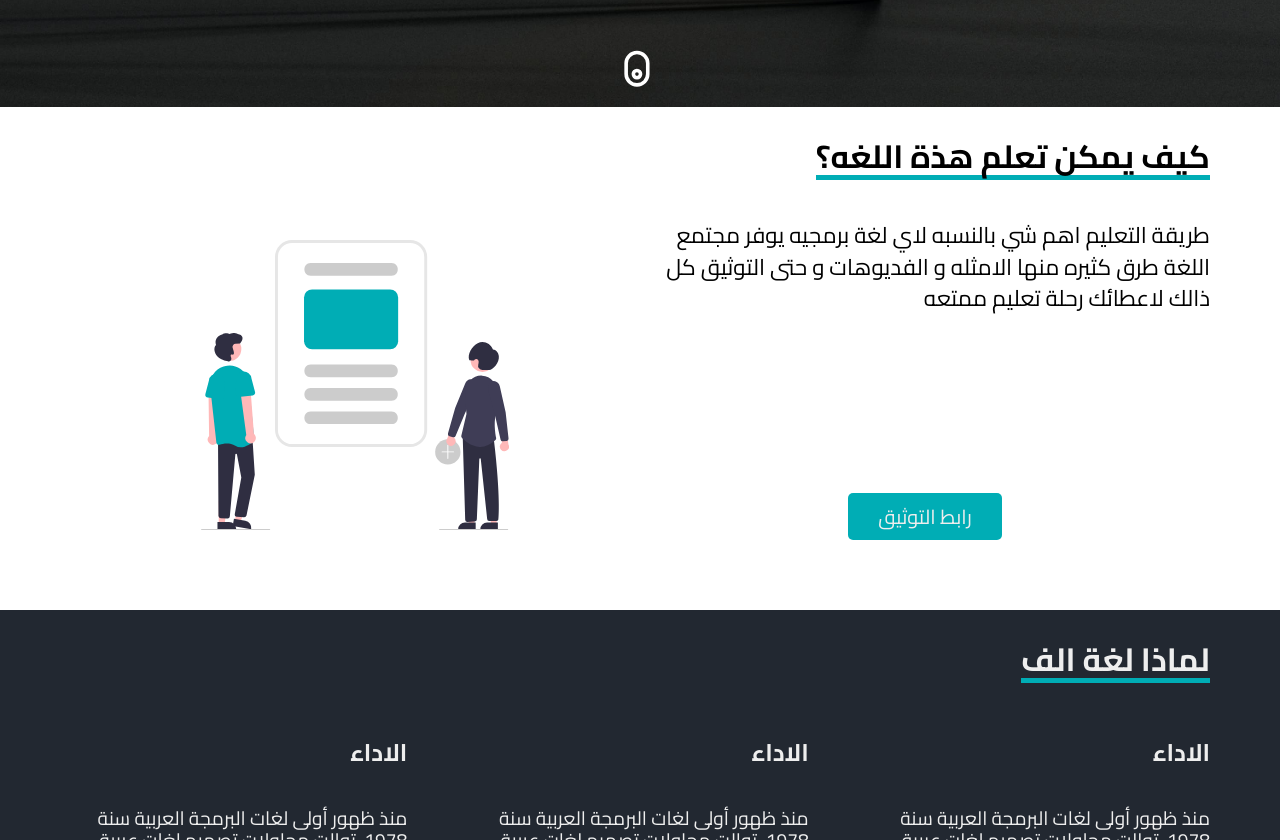
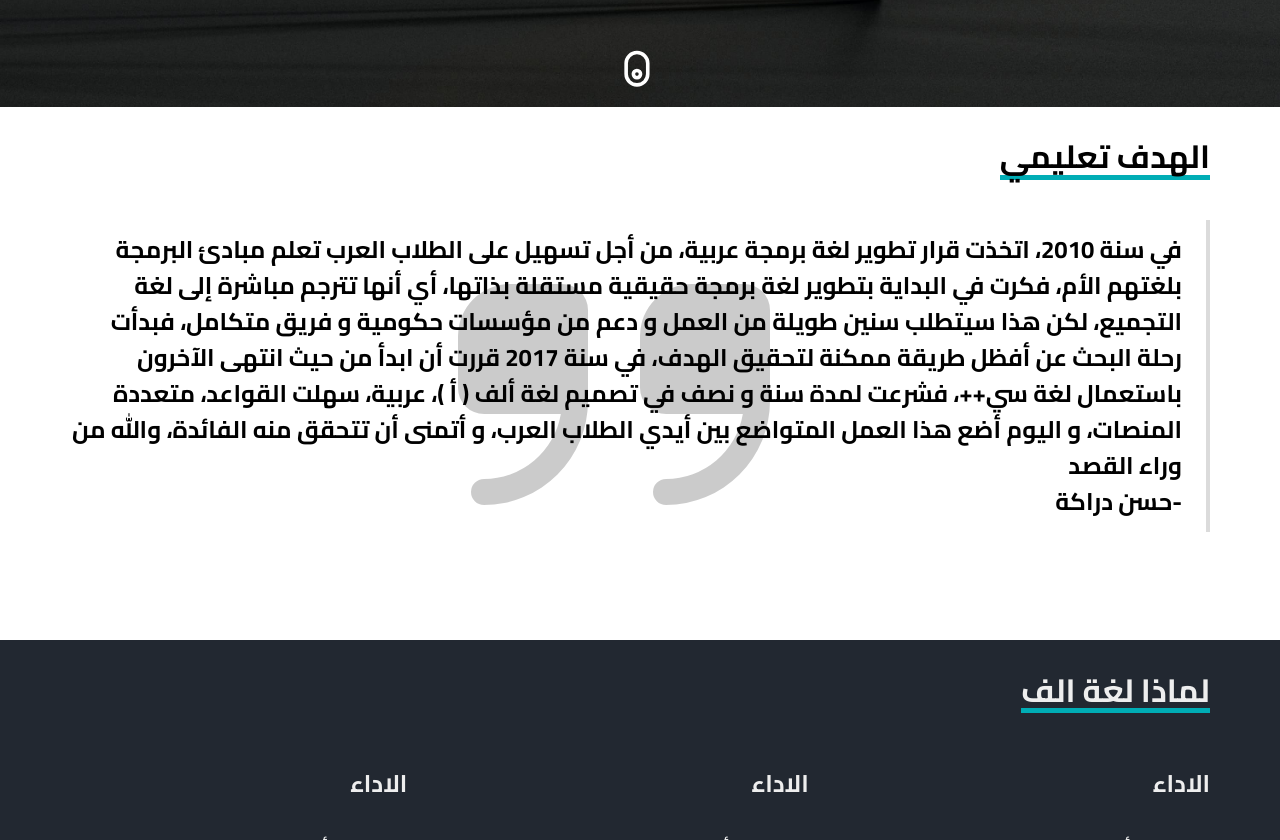
Before and after one commit to salemkode/aliflang, a plain HTML site: page index.html in a window 1280 px wide. Shown: the part 693-1533 px from the top of the page. Drawn offline with Linux system fonts and the light colour scheme.

Commit message:
add quote section

```diff
--- a/index.html
+++ b/index.html
@@ -71,21 +71,15 @@
     </div>
   </section>
   <!-- sec section -->
-  <section class="col-3-page container">
-    <h1>كيف يمكن تعلم هذة اللغه؟</h1>
-    <div class="row">
-      <div class="right">
-        <p>
-          طريقة التعليم اهم شي بالنسبه لاي لغة برمجيه يوفر مجتمع اللغة طرق كثيره منها الامثله و الفديوهات و حتى التوثيق
-          كل ذالك لاعطائك رحلة تعليم ممتعه
-        </p>
-        <button class="bu"><a href="#">رابط التوثيق</a></button>
-      </div>
-      <div class="left">
-        <img src="./src/documant.svg" alt="" />
-      </div>
+  <section class="quote-page">
+    <div class="container">
+      <h1>الهدف تعليمي</h1>
+      <blockquote>
+        في سنة 2010، اتخذت قرار تطوير لغة برمجة عربية، من أجل تسهيل على الطلاب العرب تعلم مبادئ البرمجة بلغتهم الأم، فكرت في البداية بتطوير لغة برمجة حقيقية مستقلة بذاتها، أي أنها تترجم مباشرة إلى لغة التجميع، لكن هذا سيتطلب سنين طويلة من العمل و دعم من مؤسسات حكومية و فريق متكامل، فبدأت رحلة البحث عن أفظل طريقة ممكنة لتحقيق الهدف، في سنة 2017 قررت أن ابدأ من حيث انتهى الآخرون باستعمال لغة سي++، فشرعت لمدة سنة و نصف في تصميم لغة ألف ( أ )، عربية، سهلت القواعد، متعددة المنصات، و اليوم أضع هذا العمل المتواضع بين أيدي الطلاب العرب، و أتمنى أن تتحقق منه الفائدة، والله من وراء القصد<br>
+        <a href="https://twitter.com/dragahassan" target="_blank">-حسن دراكة</a>
+      </blockquote>
     </div>
-  </section>
+    </section>
   <!-- 3 section -->
   <section class="why-page">
     <div class="container">
@@ -141,7 +135,6 @@
 
 
      -->
-
   <script src="./js/index.js"></script>
 </body>
 
--- /dev/null
+++ b/scss/page/_quote-page.scss
@@ -0,0 +1,34 @@
+&{
+    img {
+        width: 40px;
+        display: block;
+        &.start-quote{
+        }
+        &.end-quote{
+            margin-right: auto;
+            transform: rotate(180deg);
+        }
+    }
+    a {
+        display: block;
+    }
+    blockquote {
+        border-right: solid 4px #dbdbdb;
+        margin: 0 0em 2em 0;
+        padding: 0.5em 1em 0.5em 0;
+        font-size: 24px;
+        font-weight: bold;
+        line-height: 1.5;
+        position: relative;
+        &::before {
+            content: "";
+            background: url(../src/quote.svg) no-repeat center;
+            position: absolute;
+            height: 100%;
+            width: 100%;
+            object-fit: contain;
+            z-index: -1;
+            opacity: 0.2;
+        }
+    }
+}
--- a/scss/style.scss
+++ b/scss/style.scss
@@ -33,6 +33,9 @@
 }
 .why-page {
   @import "./page/why-page";
+}
+.quote-page {
+  @import "./page/quote-page";
 }
 footer {
   text-align: center;
```
Also changed, not shown: css/style.css, src/quote.svg (added).
